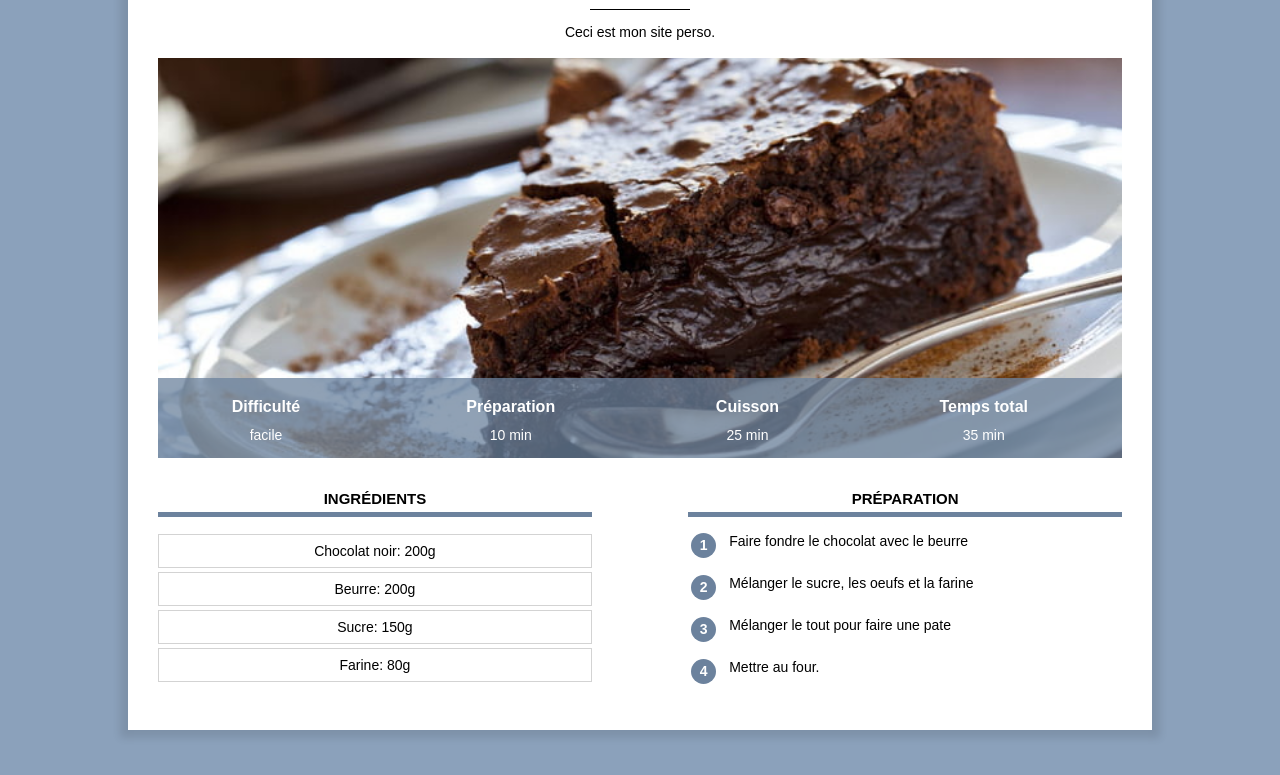
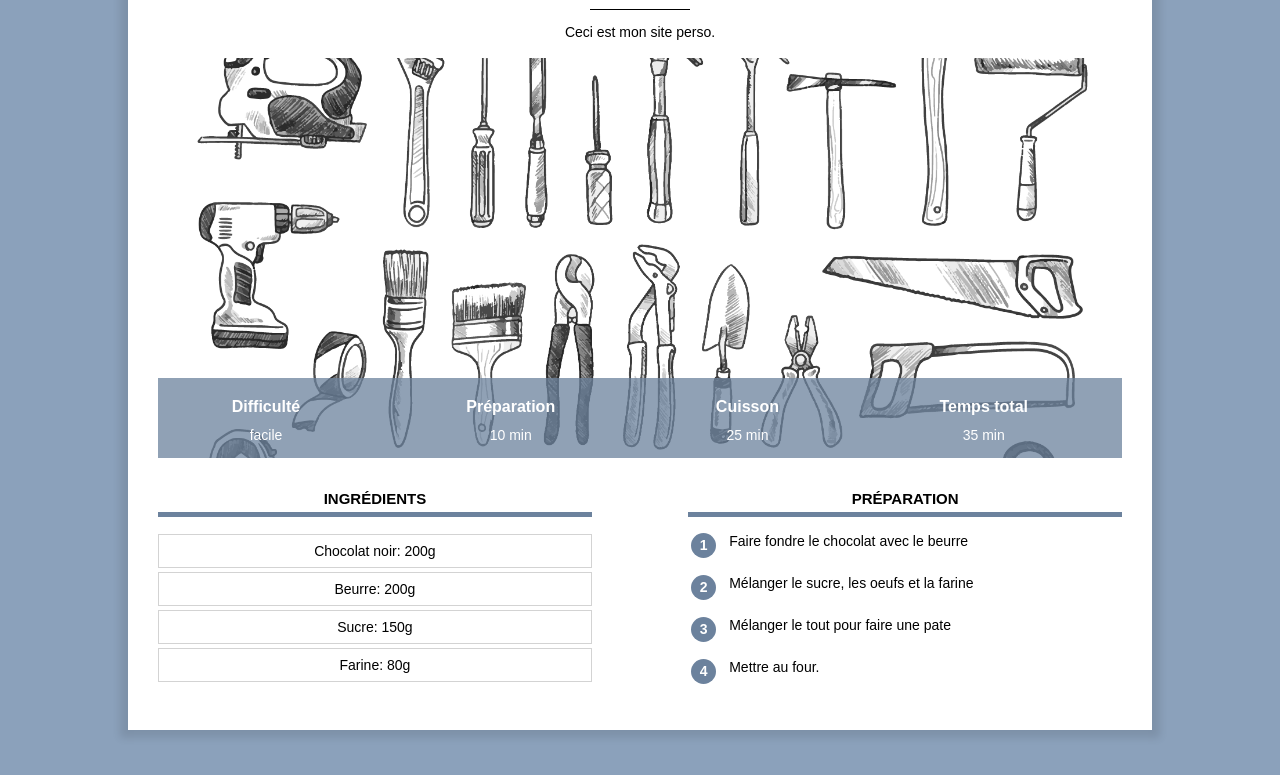
Before and after one commit to delhorme/site_recettes, a plain HTML site: page index.html in a window 1280 px wide. Shown: the part 133-908 px from the top of the page. Drawn offline with Linux system fonts and the light colour scheme.

Commit message:
Add files via upload

```diff
--- a/index.html
+++ b/index.html
@@ -23,7 +23,7 @@
             </div>
 
             <div class="info">
-                <img class="centre info" src="gateau.jpg">
+                <img class="centre info" src="tools.jpg">
 
                 <table class="info">
                     <tr>
```
